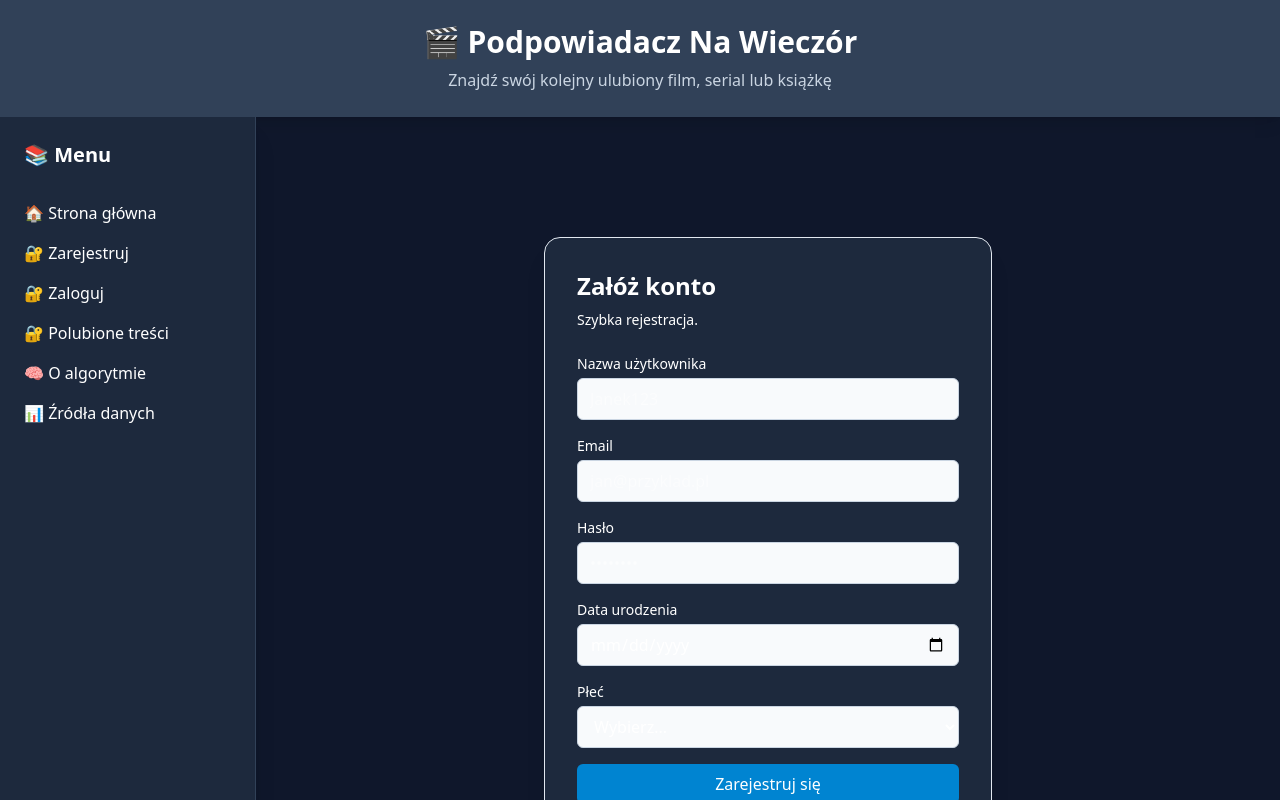
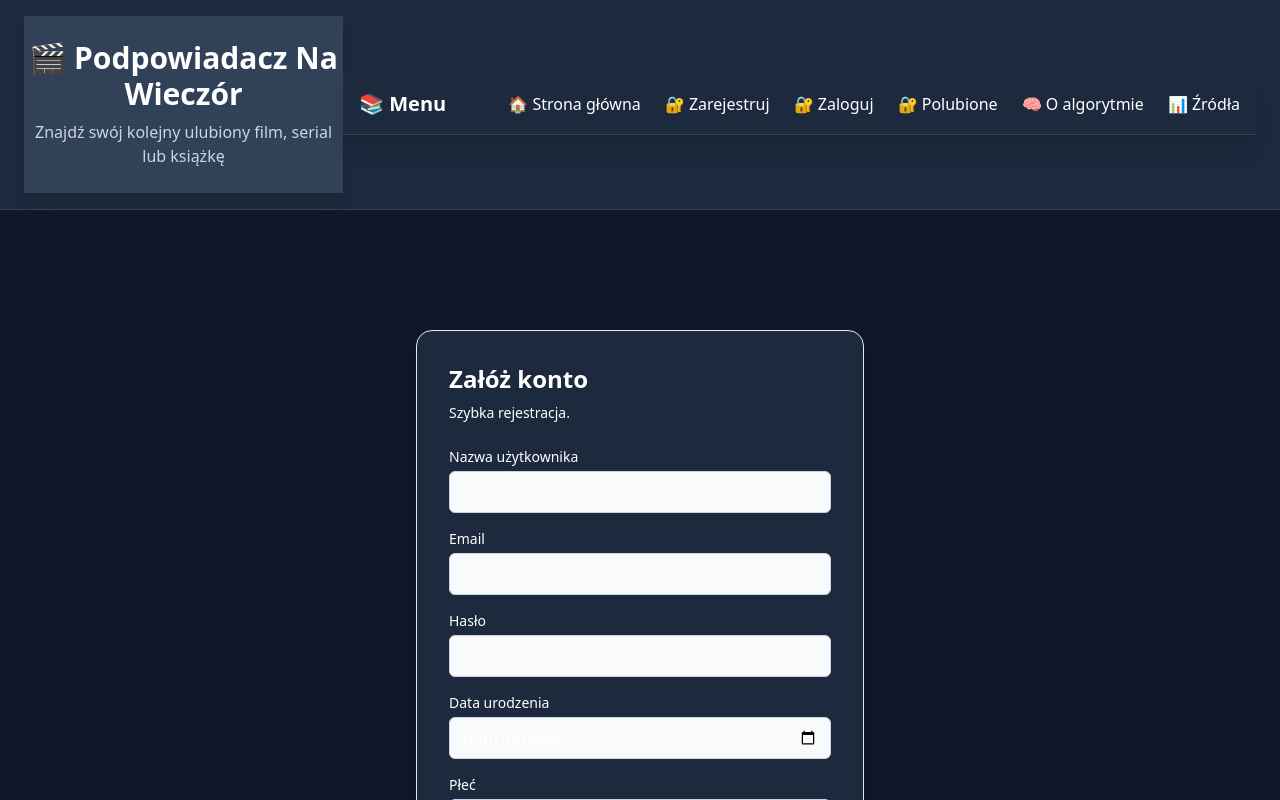
Before and after one commit to sadsonkeenolee/IO_projekt, a React (Vite) app: page /register in a window 1280 px wide. Shown: the top 800 px of the page. Built offline with nearby package versions, Linux system fonts and the light colour scheme.

Commit message:
menu u góry

```diff
--- a/src/App.jsx
+++ b/src/App.jsx
@@ -13,7 +13,6 @@ import Sources from "./pages/Sources";
 import Favorites from "./pages/Favorites";
 
 function App() {
-
   const token = localStorage.getItem("token");
   const isLoggedIn = !!token;
 
@@ -21,11 +20,10 @@ function App() {
     <BrowserRouter>
       <div className="flex flex-col min-h-screen bg-slate-900 text-white">
 
-        <Header className="h-full"/>
-
-        <div className="flex flex-1">
-
-          <Sidebar isLoggedIn={isLoggedIn} className="h-full" />
+        <header className="flex items-center justify-between bg-slate-800 border-b border-slate-700 px-6 py-4">
+          <Header />
+          <Sidebar isLoggedIn={isLoggedIn} />
+        </header>
 
         <main className="flex-1 p-6 overflow-auto">
           <Routes>
@@ -40,7 +38,6 @@ function App() {
         </main>
 
       </div>
-      </div>
     </BrowserRouter>
   );
 }
--- a/src/components/Sidebar.jsx
+++ b/src/components/Sidebar.jsx
@@ -1,23 +1,24 @@
 import { Link } from "react-router-dom";
 
-export default function Sidebar({ isLoggedIn }) {
+export default function Navbar({ isLoggedIn }) {
   return (
-    <aside className="w-64 bg-slate-800 p-6 shadow-xl border-r border-slate-700">
-      <h2 className="text-xl font-bold mb-8">📚 Menu</h2>
+    <aside className="w-full bg-slate-800 p-4 shadow-xl border-b border-slate-700 flex items-center justify-between">
 
-      <nav className="space-y-4">
+      <h2 className="text-xl font-bold mr-8">📚 Menu</h2>
 
-        <Link to="/" className="block hover:text-blue-400">🏠 Strona główna</Link>
-        <Link to="/register" className="block hover:text-blue-400">🔐 Zarejestruj</Link>
+      <nav className="flex space-x-6 items-center">
+        <Link to="/" className="hover:text-blue-400">🏠 Strona główna</Link>
+        <Link to="/register" className="hover:text-blue-400">🔐 Zarejestruj</Link>
+
         {isLoggedIn ? (
-          <Link to="/account" className="block hover:text-blue-400">👤 Szczegóły konta</Link>
+          <Link to="/account" className="hover:text-blue-400">👤 Szczegóły konta</Link>
         ) : (
-          <Link to="/login" className="block hover:text-blue-400">🔐 Zaloguj</Link>
+          <Link to="/login" className="hover:text-blue-400">🔐 Zaloguj</Link>
         )}
-        <Link to="/favorites" className="block hover:text-blue-400">🔐 Polubione treści</Link>
-        <Link to="/about" className="block hover:text-blue-400">🧠 O algorytmie</Link>
-        <Link to="/sources" className="block hover:text-blue-400">📊 Źródła danych</Link>
 
+        <Link to="/favorites" className="hover:text-blue-400">🔐 Polubione</Link>
+        <Link to="/about" className="hover:text-blue-400">🧠 O algorytmie</Link>
+        <Link to="/sources" className="hover:text-blue-400">📊 Źródła</Link>
       </nav>
     </aside>
   );
--- a/src/pages/Register.jsx
+++ b/src/pages/Register.jsx
@@ -37,6 +37,8 @@ export default function Register() {
         setError(data.message || "Wystąpił błąd");
       } else {
         setSuccess("Konto zostało utworzone!");
+        localStorage.setItem("token", data.token);
+        navigate("/");
       }
     } catch (err) {
       setError("Błąd połączenia z serwerem");
```
Lines whose indentation alone changed are shown as unchanged.
